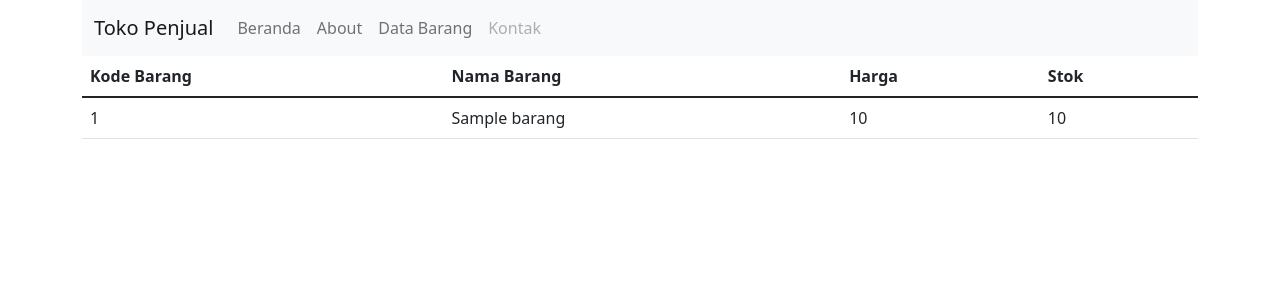
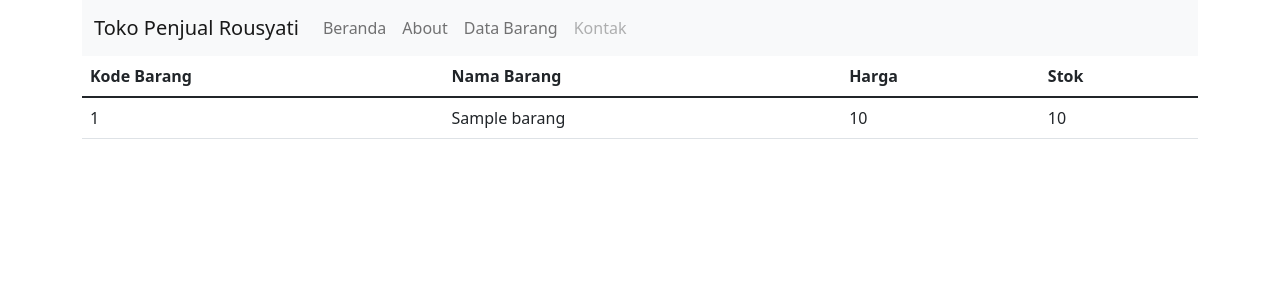
Before and after one commit to rousyati/penjualan, a CodeIgniter app: page /penjualan/index.php/barang/index in a window 1280 px wide. Shown: the top 300 px of the page. Run offline with CodeIgniter, Linux system fonts and the light colour scheme; tables that the repository leaves empty or names only in its code hold one stand-in row (values such as "Sample post").

Commit message:
Perubahan Nama Toko

```diff
--- a/application/views/templates/header.php
+++ b/application/views/templates/header.php
@@ -14,7 +14,7 @@
 
   <nav class="navbar navbar-expand-lg navbar-light bg-light">
   <div class="container-fluid">
-    <a class="navbar-brand" href="#">Toko Penjual</a>
+    <a class="navbar-brand" href="#">Toko Penjual Rousyati</a>
     <button class="navbar-toggler" type="button" data-bs-toggle="collapse" data-bs-target="#navbarNav" aria-controls="navbarNav" aria-expanded="false" aria-label="Toggle navigation">
       <span class="navbar-toggler-icon"></span>
     </button>
```
